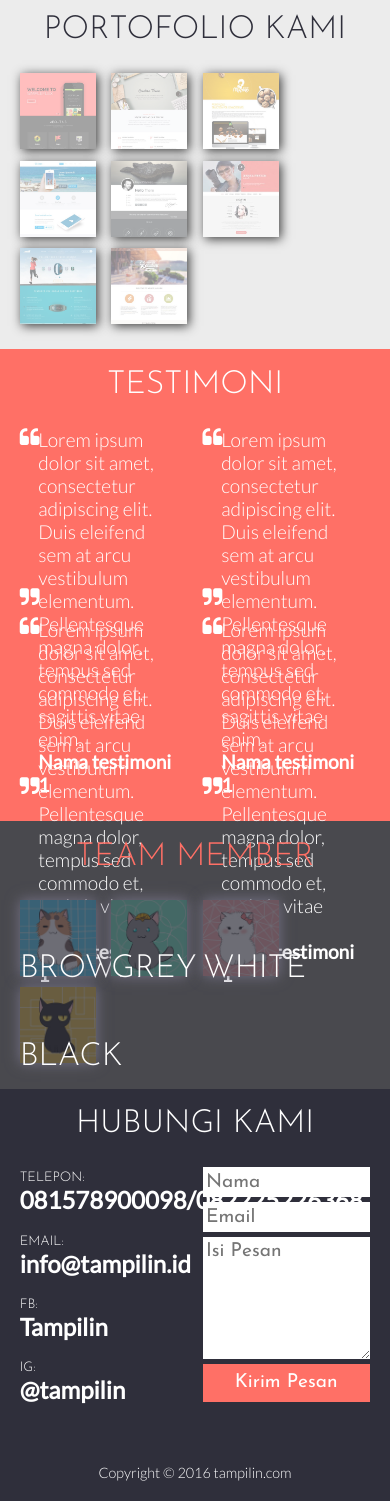
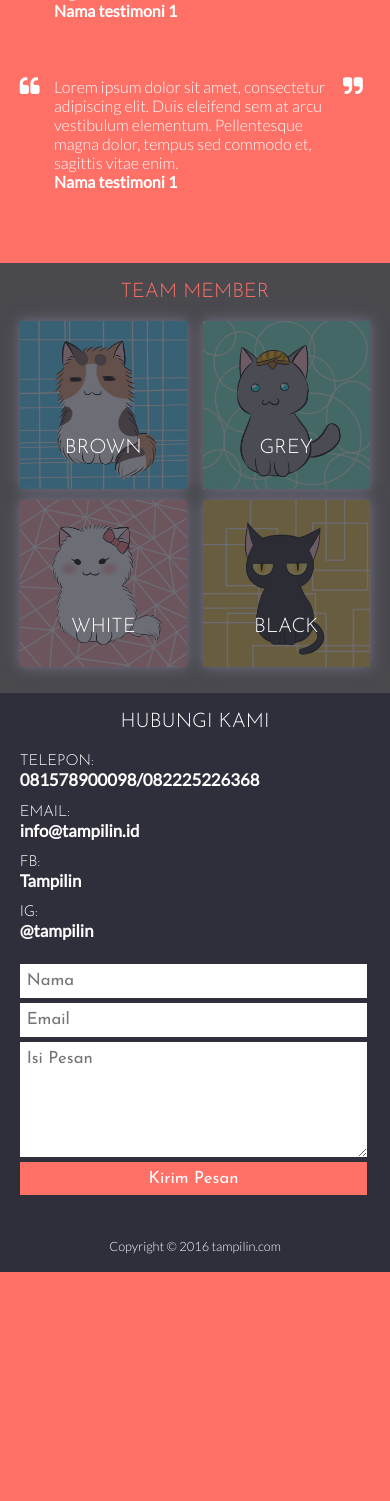
Before and after one commit to robertxsonny/tampilindotcom, a PHP site: page / in a window 390 px wide; the page is wider, and only the part inside the window is pictured. Shown: the part 3918-5419 px from the top of that part. After the commit the page ends 5190 px from the top of that part, so only its background shows below. Run offline with PHP 8.4, Linux system fonts and the light colour scheme; some libraries are stand-ins or nearby versions; some web fonts are replaced.

Commit message:
css responsive done :3

```diff
--- a/css/style.css
+++ b/css/style.css
@@ -290,6 +290,8 @@ p, label, td, th
 {
 	padding-top: 10px;
 	list-style-type: none;
+	padding-left: 5%;
+	padding-right: 5%;
 }
 
 .feature-list li
@@ -520,12 +522,11 @@ button.contact-button
 
 	.image-page
 	{
-		padding-top: 180px;
-		padding-bottom: 240px;
+		padding-top: 125px;
+		padding-bottom: 225px;
 		background-attachment: scroll !important;
 		background-size: cover;
 	}
-
 
 	.title-1
 	{
@@ -536,4 +537,179 @@ button.contact-button
 	{
 		font-size: 250%;
 	}
+
+	.content-title, .price, .team-name
+	{
+		font-size: 175%;
+	}
+
+	.desc, .feature-list
+	{
+		font-size: 100%;
+	}
+
+	.feature-list
+	{
+		padding-left: 3%;
+		padding-right: 3%;
+	}
+
+	.icon-big
+	{
+		width: 150px;
+		height: 150px;
+	}
+
+	.testimonial
+	{
+		font-size: 100%;
+	}
+
+	input.contact-input, textarea.contact-input, button.contact-button
+	{
+		font-size: 105%;
+	}
+
+	.item-label
+	{
+		font-size: 95%;
+	}
+
+	.contact
+	{
+		font-size: 105%;
+	}
+
+	.foot-note
+	{
+		font-size: 80%;
+	}
+
+	.box-2
+	{
+		width: 46%;
+	}
+
+	.caption-wrapper, .testimonial-wrapper
+	{
+		width: 79%;
+	}
+
+	.testimonial-wrapper
+	{
+		height: 12em;
+	}
 }
+
+@media screen and (max-width: 540px)
+{
+	.image-page
+	{
+		padding-top: 100px;
+		padding-bottom: 200px;
+	}
+
+	.title-1
+	{
+		font-size: 250%;
+	}
+
+	.title-2
+	{
+		font-size: 200%;
+	}
+
+	.content-title, .price, .team-name
+	{
+		font-size: 150%;
+	}
+
+	.box-2
+	{
+		width: 96%;
+	}
+
+	.box-4
+	{
+		width: 46.2%;
+	}
+
+	.caption-wrapper, .testimonial-wrapper
+	{
+		width: 79.5%;
+	}
+
+	.caption-wrapper
+	{
+		height: 5em;
+	}
+
+	.testimonial-wrapper
+	{
+		height: 8em;
+	}
+}
+
+@media screen and (max-width: 480px)
+{
+	.image-page
+	{
+		padding-top: 80px;
+		padding-bottom: 160px;
+	}
+
+	.title-1
+	{
+		font-size: 200%;
+	}
+
+	.title-2
+	{
+		font-size: 175%;
+	}
+
+	.content-title, .price, .team-name
+	{
+		font-size: 125%;
+	}
+
+	.desc, .feature-list
+	{
+		font-size: 90%;
+	}
+
+	.caption-wrapper, .testimonial-wrapper
+	{
+		width: 79%;
+	}
+
+
+	.testimonial-wrapper
+	{
+		height: 10em;
+	}
+}
+
+@media screen and (max-width: 360px)
+{
+	.image-page
+	{
+		padding-top: 60px;
+		padding-bottom: 140px;
+	}
+
+	.title-1
+	{
+		font-size: 175%;
+	}
+
+	.title-2
+	{
+		font-size: 150%;
+	}
+
+	.box-4
+	{
+		width: 46%;
+	}
+}
```
